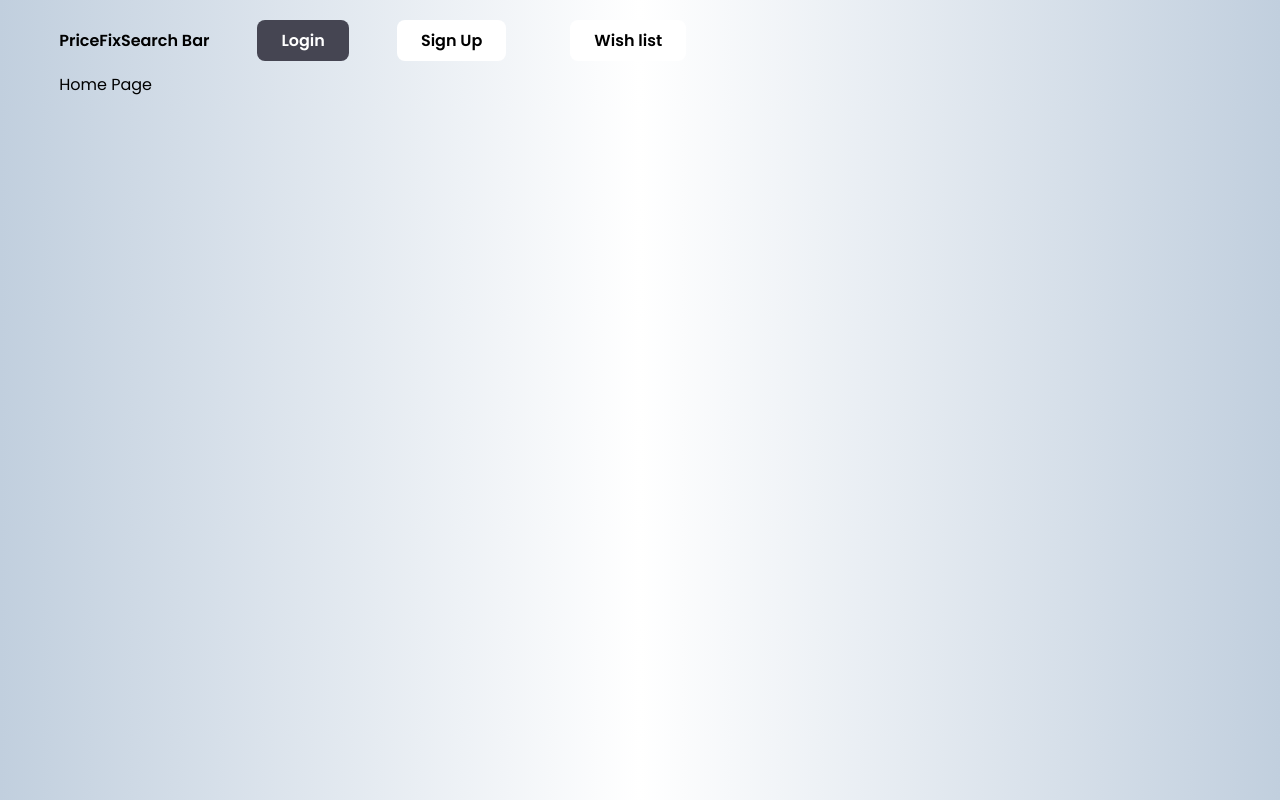
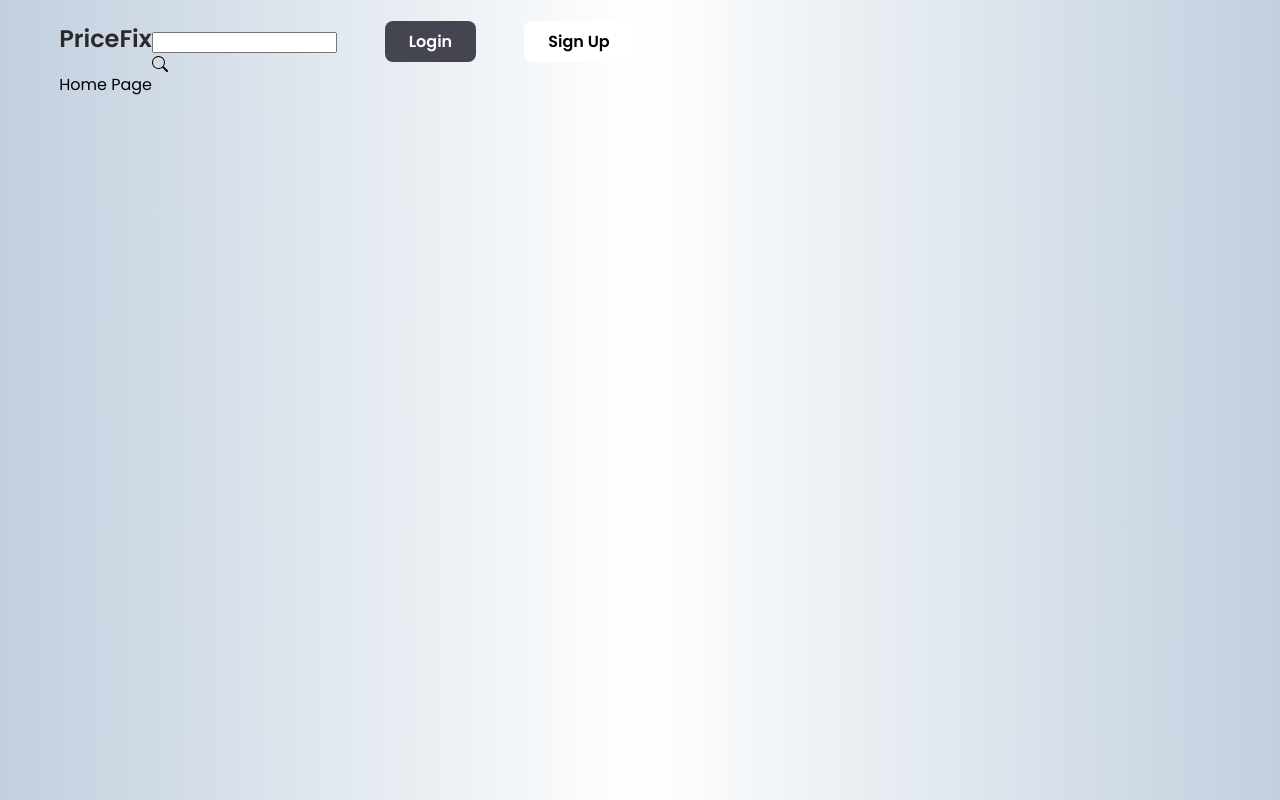
Before and after one commit to jinyangp/app_frontend, a React (Create React App) app: page / in a window 1280 px wide. Built offline with nearby package versions, Linux system fonts and the light colour scheme; the HTML template or start-up script is replaced by a standard one.

Commit message:
search bar

```diff
--- a/src/App.js
+++ b/src/App.js
@@ -4,7 +4,6 @@ import SignUp from "./pages/SignUp";
 import Home from "./pages/Home";
 import Login from "./pages/Login";
 import Wishlist from "./pages/Wishlist";
-import SearchBar from "./components/SearchBar";
 
 function App() {
   return (
@@ -13,8 +12,7 @@ function App() {
         <Route path="/" element={<Home />} />
         <Route path="/login" element={<Login />} />
         <Route path="/sign-up" element={<SignUp />} />
-        <Route path="/wishlist" element={<Wishlist />} />
-        <Route path="/search-bar" element={<SearchBar />} />
+        {/* <Route path="/wishlist" element={<Wishlist />} /> */}
       </Routes>
     </div>
   );
--- a/src/components/MainNavigation.js
+++ b/src/components/MainNavigation.js
@@ -1,5 +1,6 @@
 import { Link } from "react-router-dom";
 import classes from "./MainNavigation.module.css";
+import SearchBar from "./SearchBar";
 // import LargeBold from "./texts/LargeBold";
 
 function MainNavigation() {
@@ -9,12 +10,10 @@ function MainNavigation() {
       <nav>
         <ul>
           <Link to="/">
-            <b>PriceFix </b>
+            <h2>PriceFix </h2>
           </Link>
 
-          <Link to="/search-bar">
-            <b>Search Bar</b>
-          </Link>
+          <SearchBar />
 
           <li className="btn--black">
             <Link to="/login">
@@ -28,11 +27,11 @@ function MainNavigation() {
             </Link>
           </li>
 
-          <li className="btn--white">
+          {/* <li className="btn--white">
             <Link to="/wishlist">
               <b>Wish list</b>
             </Link>
-          </li>
+          </li> */}
         </ul>
       </nav>
     </header>
--- a/src/components/SearchBar.js
+++ b/src/components/SearchBar.js
@@ -4,7 +4,6 @@ import classes from "./SearchBar.module.css";
 function SearchBar({ placeholder, data }) {
   return (
     <section>
-      <h1>Search Bar</h1>
       <div className="search">
         <div className="searchInputs">
           <input type="text" placeholder={placeholder} />
```
